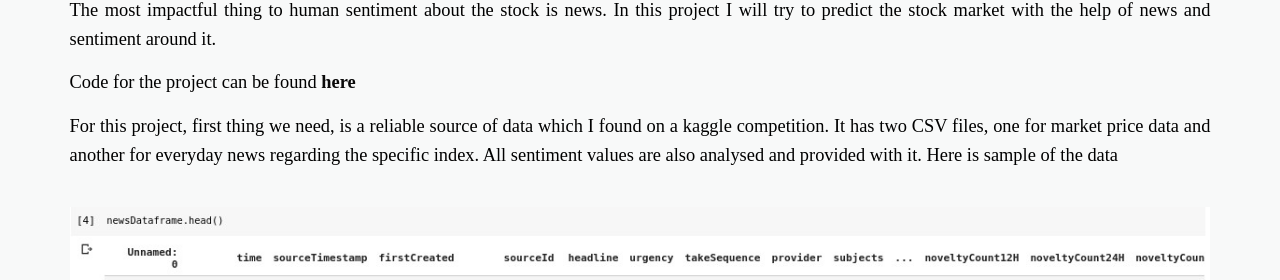
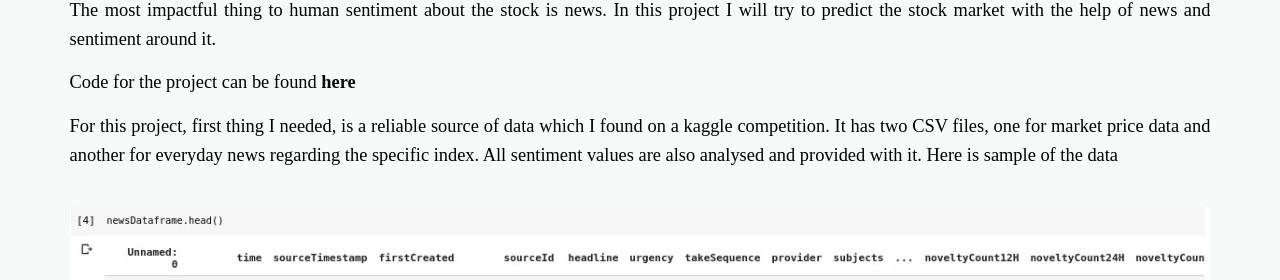
Before and after one commit to daftengineer/daftengineer.github.io, a Jekyll site: the page built from _posts/2018-10-12-market-forecast.markdown, in a window 1280 px wide and 900 px high, scrolled down 654 px. Shown: the part 144-424 px from the top of the window. Built offline with Jekyll 4.4.1, drawn with Linux system fonts in a browser that asks for light colours; nearby versions of some CDN libraries; some of the changed text lies outside the part shown.

Commit message:
Update 2018-10-12-market-forecast.markdown

```diff
--- a/_posts/2018-10-12-market-forecast.markdown
+++ b/_posts/2018-10-12-market-forecast.markdown
@@ -11,13 +11,13 @@
 
 <p style="text-align:justify;">Predicting the stock market prices has been well studied subject in whole data analytics field but the problem with stock market is, that is highly relient on the collective human behaviour and sentiment towards the market. Now volatility in market is dependent on human sentiment which is harder to quantify. The most impactful thing to human sentiment about the stock is news. In this project I will try to predict the stock market with the help of news and sentiment around it. </p>
 <p style="text-align:justify;">Code for the project can be found <a href="">here</a></p>
-<p style="text-align:justify;">For this project, first thing we need, is a reliable source of data which I found on a kaggle competition. It has two CSV files, one for market price data and another for everyday news regarding the specific index. All sentiment values are also analysed and provided with it. Here is sample of the data</p>
+<p style="text-align:justify;">For this project, first thing I needed, is a reliable source of data which I found on a kaggle competition. It has two CSV files, one for market price data and another for everyday news regarding the specific index. All sentiment values are also analysed and provided with it. Here is sample of the data</p>
 <img src="https://daftengineer.github.io/media_assets/ml10p1.jpg" />
 <img src="https://daftengineer.github.io/media_assets/ml10p2.jpg" />
 <p style="text-align:justify;">Now, in order to tackle this problem I am going to be using CNN LSTM Model which i think is the best for prediction task. Here Keras is used with tensorflow as backend</p>
 <p style="text-align:justify;">First Step is to import all the required library. </p>
 <img src="https://daftengineer.github.io/media_assets/ml10p3.jpg" />
-<p style="text-align:justify;">Now, I will clean the data so that we can properly analyse them</p>
+<p style="text-align:justify;">Now, I will clean the data so that they can be properly analysed</p>
 <img src="https://daftengineer.github.io/media_assets/ml10p4.jpg" />
 <img src="https://daftengineer.github.io/media_assets/ml10p5.jpg" />
 <p style="text-align:justify;">For analysing the headline data, I required to convert it to machine understandable format which can be acquired using Document embedding. Code for which is given below</p>
@@ -30,15 +30,15 @@
 <p style="text-align:justify;">When functions are used it gives us this vectors</p>
 <img src="https://daftengineer.github.io/media_assets/ml10p11.jpg" />
 <img src="https://daftengineer.github.io/media_assets/ml10p12.jpg" />
-<p style="text-align:justify;">So while parsing the news we need to make a vector of recent past market data. To fetch it I needed to make a QueryEngine which will be called on each news instance.</p>
+<p style="text-align:justify;">So while parsing the news I needed to make a vector of recent past market data. To fetch it I needed to make a QueryEngine which will be called on each news instance.</p>
 <img src="https://daftengineer.github.io/media_assets/ml10p13.jpg" />
 <p style="text-align:justify;">After that news were needed to be parsed for which below logic was used.</p>
 <img src="https://daftengineer.github.io/media_assets/ml10p14.jpg" />
 <img src="https://daftengineer.github.io/media_assets/ml10p15.jpg" />
-<p style="text-align:justify;">Finally the data required was to be set with proper format so we can compute it using Keras.</p>
+<p style="text-align:justify;">Finally the data required was to be set with proper format so it can be computer using Keras.</p>
 <img src="https://daftengineer.github.io/media_assets/ml10p16.jpg" />
 <p style="text-align:justify;">Lastly, neural network was implemented using keras. It has first Embedding layer, second  Convolutional layer, third pooling layer, forth LSTM layer and last Dense Layer</p>
 <img src="https://daftengineer.github.io/media_assets/ml10p17.jpg" />
-<p style="text-align:justify;">With our data We get 0.126 loss value which is quite small which makes our algorithm highly accurate</p>
+<p style="text-align:justify;">With this data I got 0.126 loss value which is quite small which makes my algorithm highly accurate</p>
 <img src="https://daftengineer.github.io/media_assets/ml10p18.jpg" />
 </div>
```
